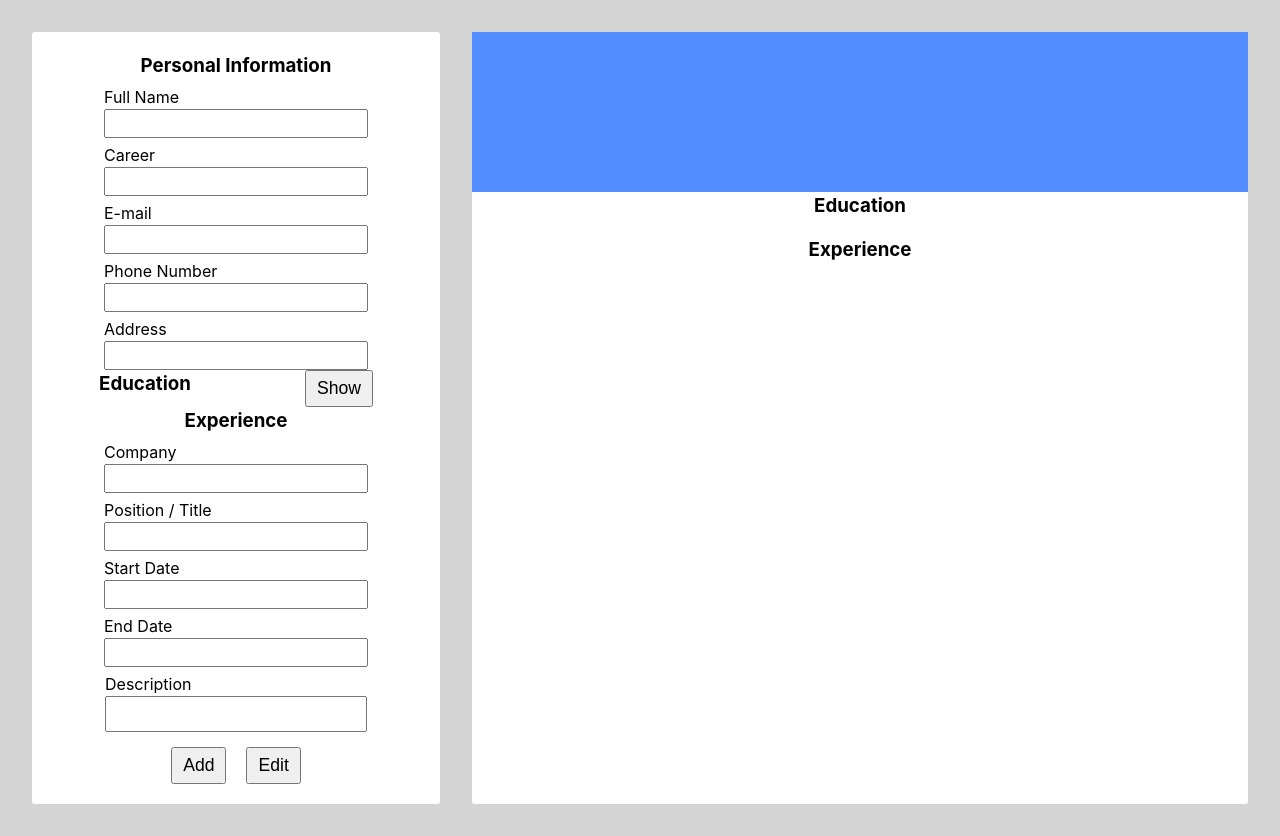
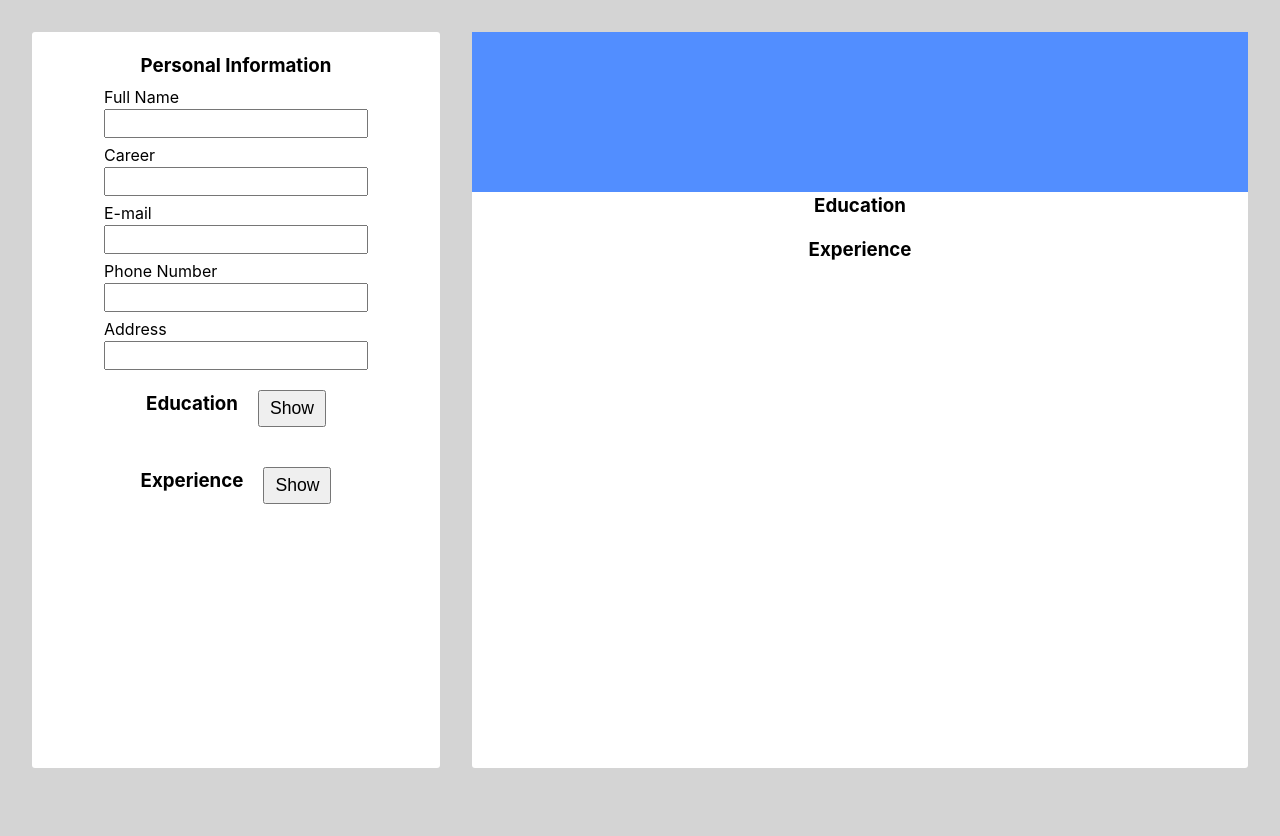
Before and after one commit to mpetkov228/cv-application, a React app: page / in a window 1280 px wide. After the commit the page ends 800 px from the top, so only its background shows below. Built offline with nearby package versions, Linux system fonts and the light colour scheme; the HTML template or start-up script is replaced by a standard one.

Commit message:
Add show/hide button to experience form

```diff
--- a/src/components/Info.css
+++ b/src/components/Info.css
@@ -16,10 +16,12 @@ label {
     margin-bottom: 10px;
 }
 
-.edu-header {
+.form-header {
+    padding: 20px;
     width: 100%;
     display: flex;
-    justify-content: space-around;
+    justify-content: center;
+    gap: 20px;
 }
 
 textarea {
--- a/src/components/Info.jsx
+++ b/src/components/Info.jsx
@@ -14,7 +14,7 @@ function Education({ formSubmit }) {
 
     if (!isEduFormShown) {
         return (
-            <div className="edu-header">
+            <div className="form-header">
                 <h3>Education</h3>
                 <button onClick={showForm}>Show</button>
             </div>
@@ -22,11 +22,12 @@ function Education({ formSubmit }) {
     }
 
     return (
-        <form onSubmit={formSubmit} id="edu" className="info education">
-            <div className="edu-header">
+        <>
+            <div className="form-header">
                 <h3>Education</h3>
                 <button onClick={showForm}>Hide</button>
             </div>
+            <form onSubmit={formSubmit} id="edu" className="info education">
                 <Input
                     id="school"
                     label="School / Univesity"
@@ -64,13 +65,34 @@ function Education({ formSubmit }) {
                     <button type="button">Edit</button>
                 </div>
             </form>
+        </>
     )
 }
 
 function Experience({ formSubmit }) {
     const [experienceInfo, setExperienceInfo] = useState(experience);
+    const [isExpFormShown, setIsExpFormShown] = useState(false);
+
+    function showForm() {
+        setIsExpFormShown(!isExpFormShown);
+    }
+
+
+    if (!isExpFormShown) {
+        return (
+            <div className="form-header">
+                <h3>Experience</h3>
+                <button onClick={showForm}>Show</button>
+            </div>
+        )
+    }
 
     return (
+        <>
+            <div className="form-header">
+                <h3>Experience</h3>
+                <button onClick={showForm}>Hide</button>
+            </div>
             <form onSubmit={formSubmit} id="exp" className="info experience">
                 <h3>Experience</h3>
                 <Input
@@ -113,8 +135,8 @@ function Experience({ formSubmit }) {
                     <button>Add</button>
                     <button type="button">Edit</button>
                 </div>
-
             </form>
+        </>
     );
 }
 
```
Lines whose indentation alone changed are shown as unchanged.
